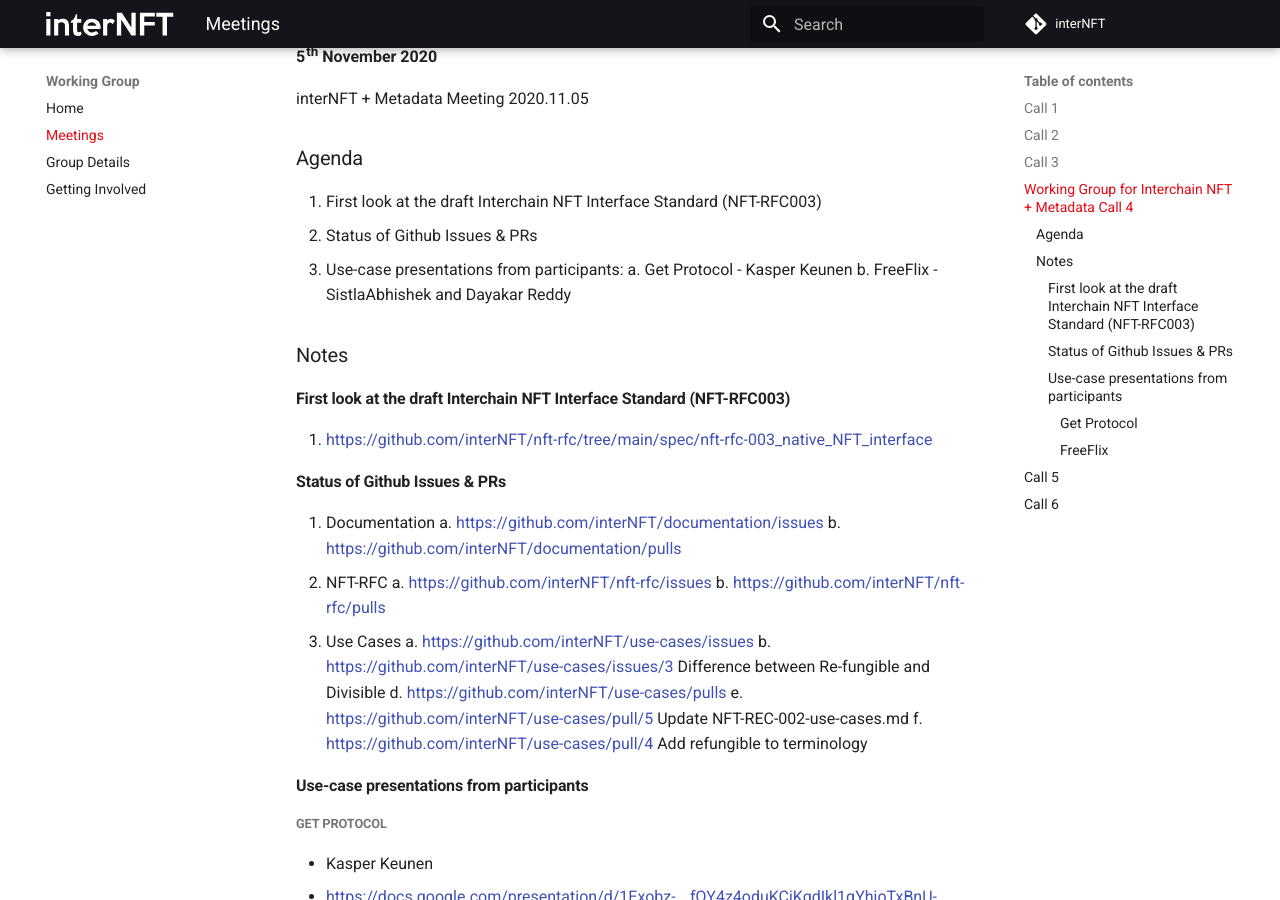
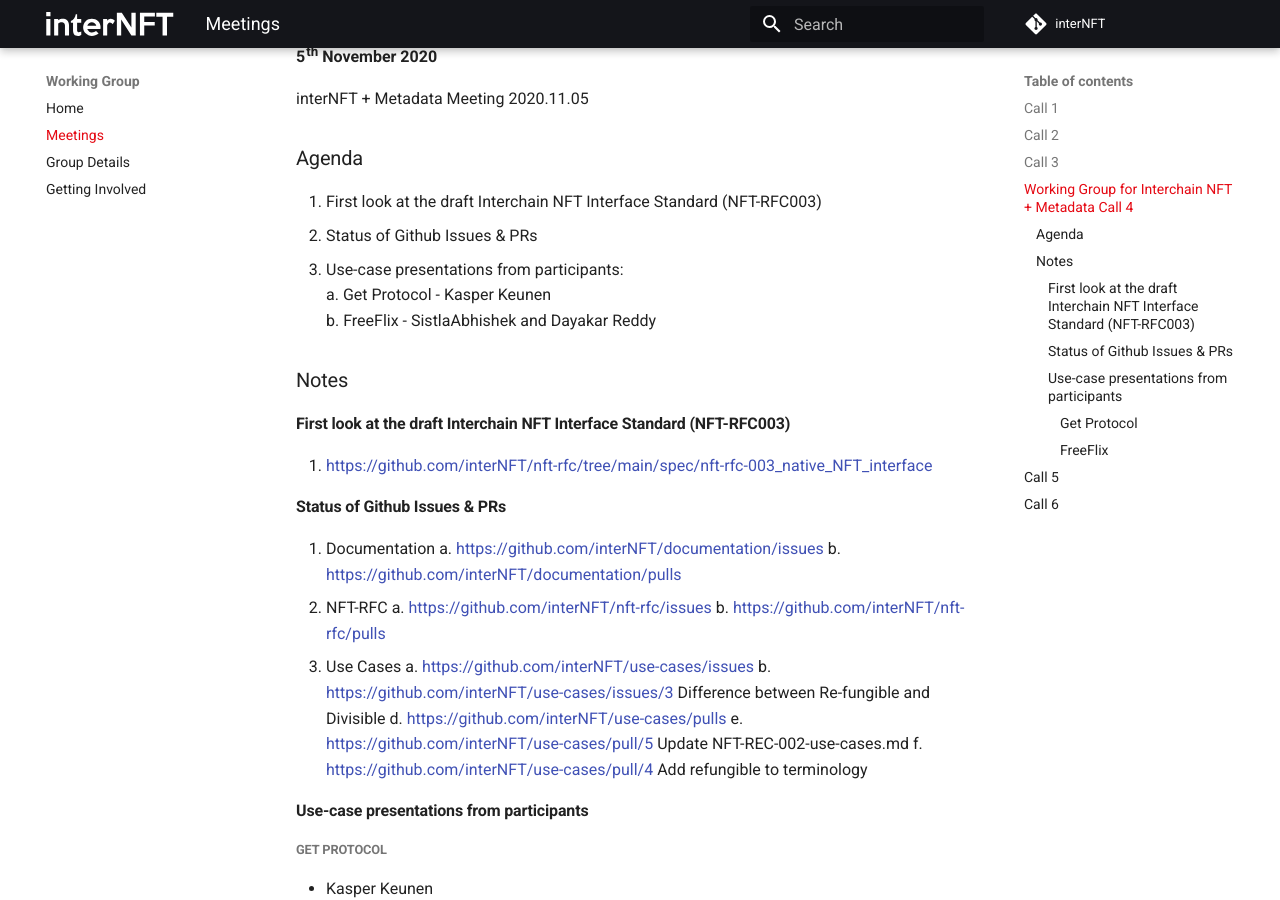
Before and after one commit to interNFT/documentation, an MkDocs documentation site: the page built from markdowns/workingGroup/meetings.md, in a window 1280 px wide and 900 px high, scrolled down 3038 px. Built offline with MkDocs 1.6.1 and Material for MkDocs 9.7.7, drawn with Linux system fonts in a browser that asks for light colours.

Commit message:
messing with formating

```diff
--- a/markdowns/workingGroup/meetings.md
+++ b/markdowns/workingGroup/meetings.md
@@ -144,8 +144,8 @@ interNFT + Metadata Meeting 2020.11.05
 ### Agenda
 1. First look at the draft Interchain NFT Interface Standard (NFT-RFC003)
 2. Status of Github Issues & PRs
-3. Use-case presentations from participants:
-  a. Get Protocol - Kasper Keunen
+3. Use-case presentations from participants: </br>
+  a. Get Protocol - Kasper Keunen</br>
   b. FreeFlix - SistlaAbhishek and Dayakar Reddy
 
 ### Notes
```
